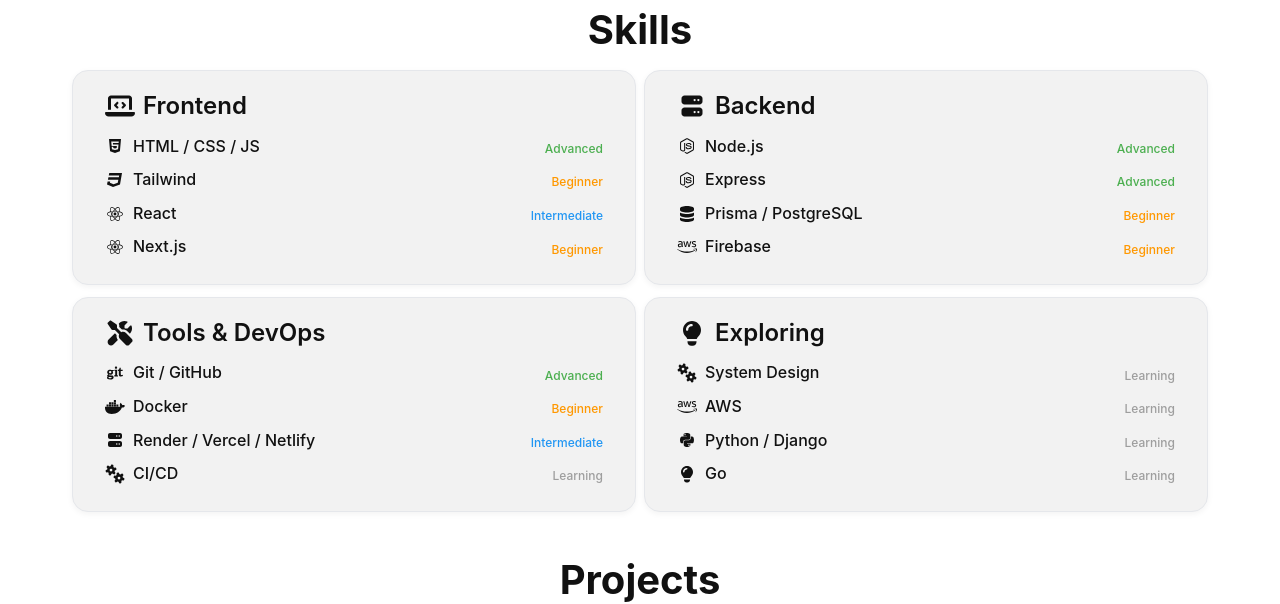
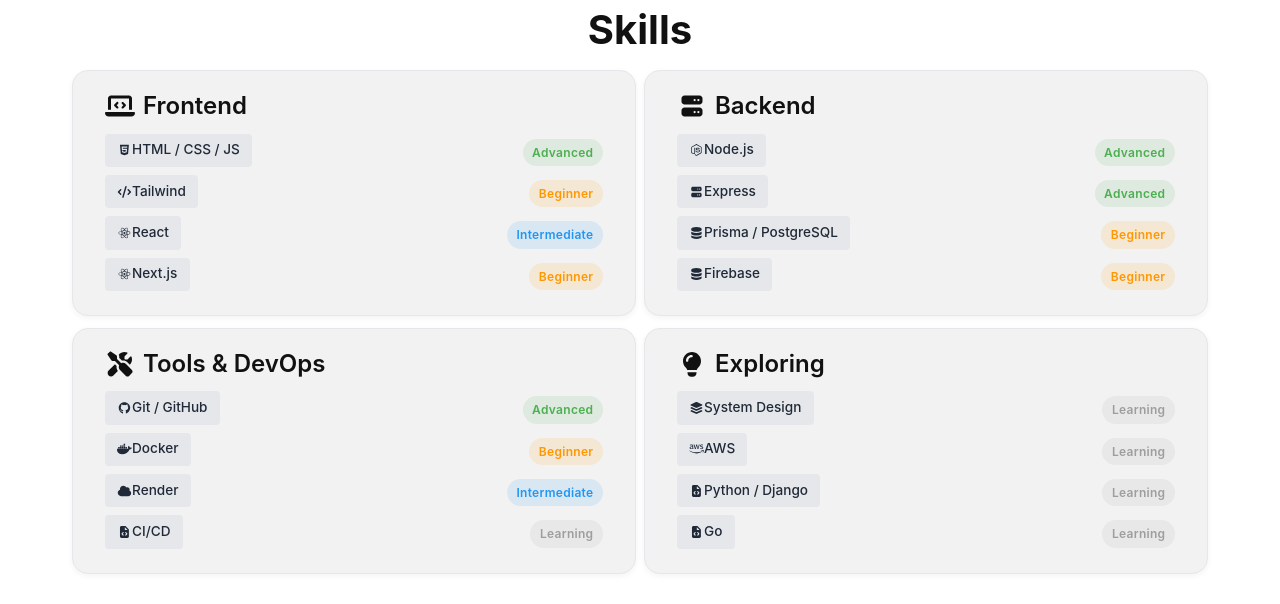
Before and after one commit to N-PanhaMony/portfolio_3.0.0, a React (Vite) app: page / in a window 1280 px wide. Shown: the part 1620-2224 px from the top of the page. Built offline with nearby package versions, Linux system fonts and the light colour scheme.

Commit message:
feat(skills): integrate TechBadge component and refine skill card UI

```diff
--- a/src/data/skills.js
+++ b/src/data/skills.js
@@ -1,46 +1,45 @@
 // src/data/skills.js
-import { faLaptopCode, faServer, faTools, faLightbulb, faDatabase, faCogs } from "@fortawesome/free-solid-svg-icons";
-import { faReact, faNodeJs, faPython, faAws, faGit, faDocker, faHtml5, faCss3 } from "@fortawesome/free-brands-svg-icons";
+import { faLaptopCode, faServer, faTools, faLightbulb } from "@fortawesome/free-solid-svg-icons";
 
 export const skillsData = [
   {
     category: "Frontend",
-    icon: faLaptopCode, // category icon
+    icon: faLaptopCode,
     skills: [
-      { name: "HTML / CSS / JS", icon: faHtml5, level: "Advanced" },      // HTML icon for HTML/CSS/JS
-      { name: "Tailwind", icon: faCss3, level: "Beginner" },          // JS icon fallback for Tailwind
-      { name: "React", icon: faReact, level: "Intermediate" },            // React icon
-      { name: "Next.js", icon: faReact, level: "Beginner" },              // Next.js uses React icon
+      { name: "HTML / CSS / JS", level: "Advanced" },
+      { name: "Tailwind", level: "Beginner" },
+      { name: "React", level: "Intermediate" },
+      { name: "Next.js", level: "Beginner" },
     ],
   },
   {
     category: "Backend",
     icon: faServer,
     skills: [
-      { name: "Node.js", icon: faNodeJs, level: "Advanced" },             // Node.js icon
-      { name: "Express", icon: faNodeJs, level: "Advanced" },             // Express uses Node icon
-      { name: "Prisma / PostgreSQL", icon: faDatabase, level: "Beginner" }, // Database icon
-      { name: "Firebase", icon: faAws, level: "Beginner" },               // AWS icon for Firebase (close match)
+      { name: "Node.js", level: "Advanced" },
+      { name: "Express", level: "Advanced" },
+      { name: "Prisma / PostgreSQL", level: "Beginner" },
+      { name: "Firebase", level: "Beginner" },
     ],
   },
   {
     category: "Tools & DevOps",
     icon: faTools,
     skills: [
-      { name: "Git / GitHub", icon: faGit, level: "Advanced" },           // Git icon
-      { name: "Docker", icon: faDocker, level: "Beginner" },              // Docker icon
-      { name: "Render / Vercel / Netlify", icon: faServer, level: "Intermediate" }, // Server icon as generic
-      { name: "CI/CD", icon: faCogs, level: "Learning" },                 // Cogs for automation pipelines
+      { name: "Git / GitHub", level: "Advanced" },
+      { name: "Docker", level: "Beginner" },
+      { name: "Render", level: "Intermediate" },
+      { name: "CI/CD", level: "Learning" },
     ],
   },
   {
     category: "Exploring",
     icon: faLightbulb,
     skills: [
-      { name: "System Design", icon: faCogs, level: "Learning" },         // Cogs better than layer group
-      { name: "AWS", icon: faAws, level: "Learning" },                     // AWS icon
-      { name: "Python / Django", icon: faPython, level: "Learning" },     // Python icon
-      { name: "Go", icon: faLightbulb, level: "Learning" },               // Lightbulb for learning new language
+      { name: "System Design", level: "Learning" },
+      { name: "AWS", level: "Learning" },
+      { name: "Python / Django", level: "Learning" },
+      { name: "Go", level: "Learning" },
     ],
   },
 ];
--- a/src/pages/Skills.jsx
+++ b/src/pages/Skills.jsx
@@ -1,6 +1,7 @@
+import FadeInSection from "../components/ui/FadeInSection.jsx";
+import TechBadge from "../components/ui/TechBadge.jsx";
+import { skillsData } from "../data/skills.js";
 import { FontAwesomeIcon } from "@fortawesome/react-fontawesome";
-import FadeInSection from "../components/ui/FadeInSection.jsx";
-import { skillsData } from "../data/skills.js";
 
 export default function Skills() {
   return (
@@ -11,6 +12,7 @@
         {skillsData.map((category, index) => (
           <FadeInSection key={index}>
             <section className="intro-section">
+
               {/* Category Header */}
               <h2 style={{ display: "flex", alignItems: "center", gap: "0.5rem" }}>
                 <FontAwesomeIcon icon={category.icon} />
@@ -20,15 +22,17 @@
               {/* Skill List */}
               <ul>
                 {category.skills.map((skill, idx) => (
-                  <li key={idx} style={{ display: "flex", alignItems: "center", gap: "0.5rem" }}>
-                    <FontAwesomeIcon icon={skill.icon} /> {/* Skill icon */}
-                    <span>{skill.name}</span>
-                    <span className={`level ${skill.level.toLowerCase()}`} style={{ marginLeft: "auto" }}>
+                  <li key={idx} className="skill-row">
+                    <TechBadge name={skill.name} />
+                    <span
+                      className={`level ${skill.level.toLowerCase()}`}
+                    >
                       {skill.level}
                     </span>
                   </li>
                 ))}
               </ul>
+
             </section>
           </FadeInSection>
         ))}
--- a/src/styles/skills.css
+++ b/src/styles/skills.css
@@ -62,7 +62,53 @@
   margin-bottom: var(--spacing-sm);
   font-weight: 600;
 }
-.level.beginner { color: #ff9800; }
-.level.intermediate { color: #2196f3; }
-.level.advanced { color: #4caf50; }
-.level.learning { color: #9e9e9e; }
+
+/* Skill Row Layout */
+.skill-row {
+  display: flex;
+  align-items: center;
+  justify-content: space-between;
+  margin-bottom: var(--spacing-sm);
+  width: 100%;
+}
+
+/* Make TechBadge smaller for Skills page */
+.skills-container .tech-badge {
+  padding: 0.3rem 0.7rem;
+  font-size: 0.85rem;
+}
+/* ==========================
+   LEVEL STYLES
+========================== */
+
+.level {
+  font-size: 0.75rem;
+  font-weight: 600;
+  padding: 0.25rem 0.6rem;
+  border-radius: 999px;
+  letter-spacing: 0.3px;
+}
+
+/* Beginner */
+.level.beginner {
+  background: rgba(255, 152, 0, 0.12);
+  color: #ff9800;
+}
+
+/* Intermediate */
+.level.intermediate {
+  background: rgba(33, 150, 243, 0.12);
+  color: #2196f3;
+}
+
+/* Advanced */
+.level.advanced {
+  background: rgba(76, 175, 80, 0.12);
+  color: #4caf50;
+}
+
+/* Learning */
+.level.learning {
+  background: rgba(158, 158, 158, 0.12);
+  color: #9e9e9e;
+}
```
